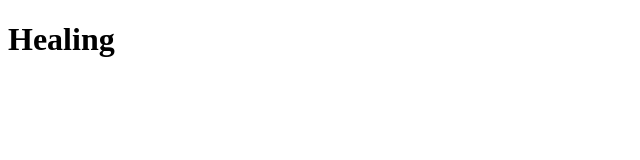
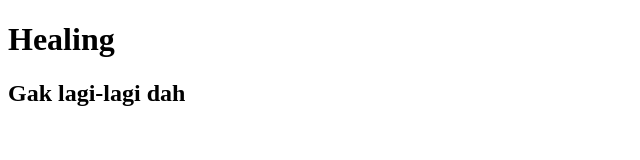
Before and after one commit to farhanrdc/belajar-git-remote, a plain HTML site: page index.html in a window 1280 px wide. Shown: the whole page, without its empty margins (0-640 px from the left). Drawn offline with Linux system fonts and the light colour scheme.

Commit message:
Menambahkan h2

```diff
--- a/index.html
+++ b/index.html
@@ -10,6 +10,7 @@
 
 <body>
     <h1>Healing</h1>
+    <h2>Gak lagi-lagi dah</h2>
 </body>
 
 </html>
```
